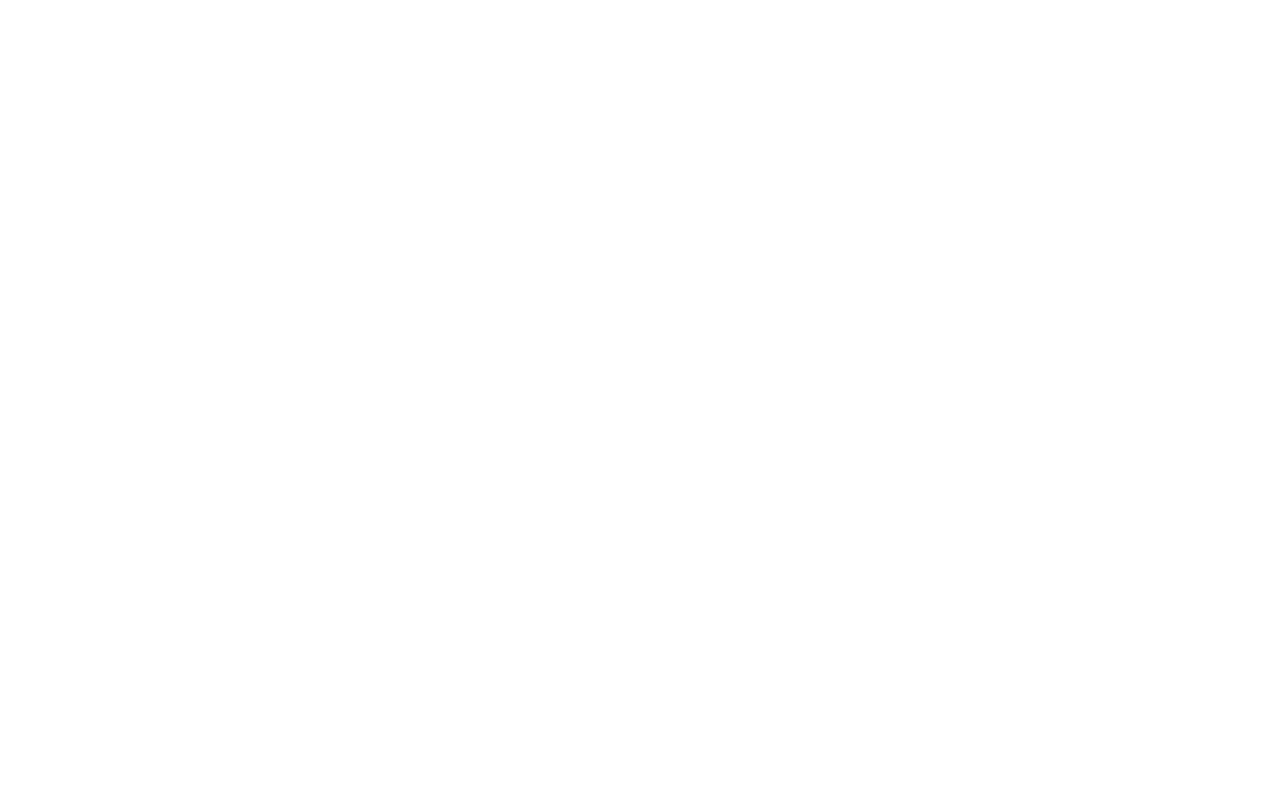
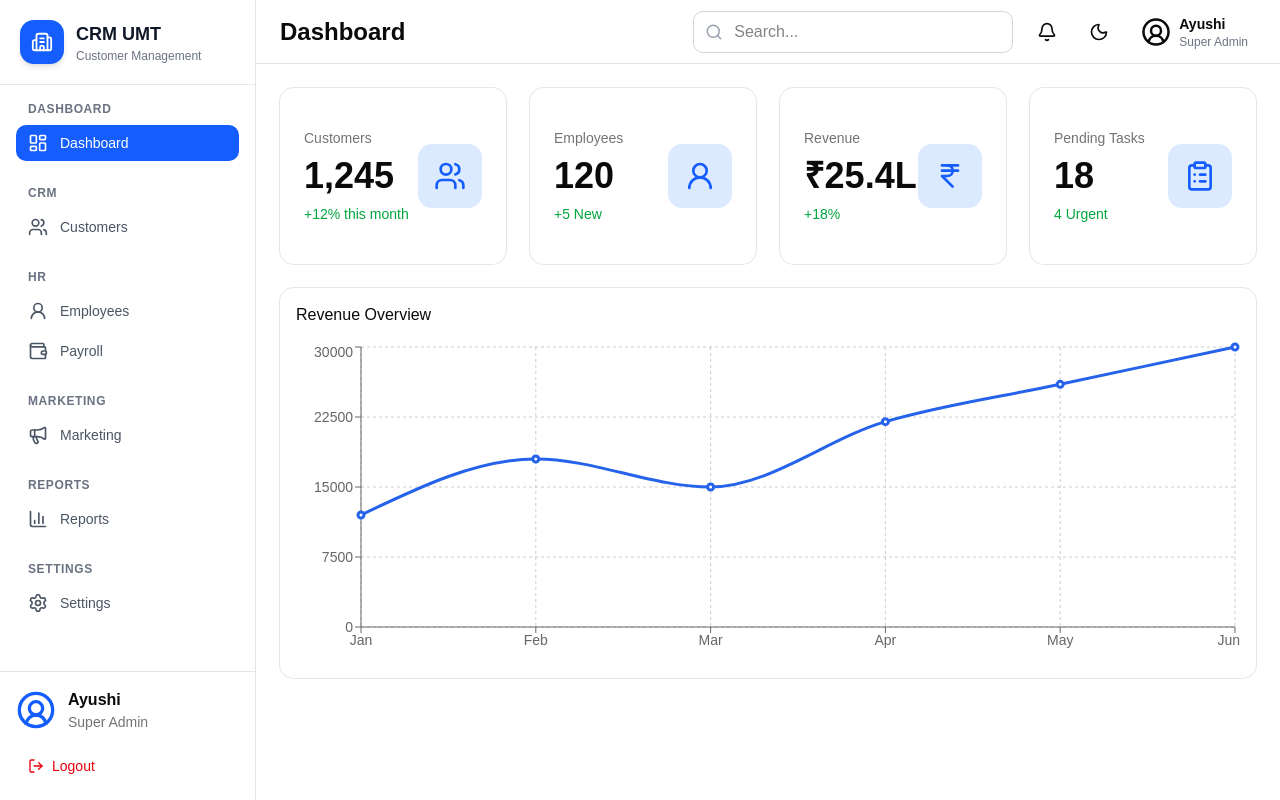
Before and after one commit to ayushiumt31-eng/crm-umt, a React (Vite) app in the folder frontend/: page /dashboard in a window 1280 px wide. Before the commit this address had no page. Built offline with nearby package versions, Linux system fonts and the light colour scheme.

Commit message:
Complete dashboard stats section

```diff
--- /dev/null
+++ b/frontend/src/components/dashboard/DashboardStats.tsx
@@ -0,0 +1,42 @@
+import {
+  Users,
+  UserRound,
+  IndianRupee,
+  ClipboardList,
+} from "lucide-react";
+
+import StatsCard from "./StatsCard";
+
+export default function DashboardStats() {
+  return (
+    <div className="grid gap-6 md:grid-cols-2 xl:grid-cols-4">
+      <StatsCard
+        title="Customers"
+        value="1,245"
+        icon={Users}
+        change="+12% this month"
+      />
+
+      <StatsCard
+        title="Employees"
+        value="120"
+        icon={UserRound}
+        change="+5 New"
+      />
+
+      <StatsCard
+        title="Revenue"
+        value="₹25.4L"
+        icon={IndianRupee}
+        change="+18%"
+      />
+
+      <StatsCard
+        title="Pending Tasks"
+        value="18"
+        icon={ClipboardList}
+        change="4 Urgent"
+      />
+    </div>
+  );
+}
--- /dev/null
+++ b/frontend/src/components/dashboard/QuickActions.tsx
@@ -0,0 +1,12 @@
+export default function QuickActions() {
+  return (
+    <div className="rounded-xl border border-gray-200 bg-white p-6 shadow-sm">
+      <h3 className="text-lg font-semibold text-gray-900">Quick Actions</h3>
+      <div className="mt-4 flex flex-wrap gap-3">
+        <button className="rounded-lg bg-blue-600 px-4 py-2 text-sm font-medium text-white">Add Customer</button>
+        <button className="rounded-lg bg-gray-100 px-4 py-2 text-sm font-medium text-gray-700">New Invoice</button>
+        <button className="rounded-lg bg-gray-100 px-4 py-2 text-sm font-medium text-gray-700">View Reports</button>
+      </div>
+    </div>
+  );
+}
--- /dev/null
+++ b/frontend/src/components/dashboard/RecentActivity.tsx
@@ -0,0 +1,21 @@
+const activities = [
+  { title: "New lead assigned", time: "10 min ago" },
+  { title: "Payment received", time: "1 hour ago" },
+  { title: "Invoice approved", time: "3 hours ago" },
+];
+
+export default function RecentActivity() {
+  return (
+    <div className="rounded-xl border border-gray-200 bg-white p-6 shadow-sm">
+      <h3 className="text-lg font-semibold text-gray-900">Recent Activity</h3>
+      <ul className="mt-4 space-y-3">
+        {activities.map((activity) => (
+          <li key={activity.title} className="flex items-center justify-between rounded-lg bg-gray-50 px-3 py-3">
+            <span className="text-sm text-gray-700">{activity.title}</span>
+            <span className="text-sm text-gray-500">{activity.time}</span>
+          </li>
+        ))}
+      </ul>
+    </div>
+  );
+}
--- /dev/null
+++ b/frontend/src/components/dashboard/RecentCustomers.tsx
@@ -0,0 +1,24 @@
+const customers = [
+  { name: "Ava Patel", email: "ava@company.com", status: "Active" },
+  { name: "Liam Chen", email: "liam@company.com", status: "Pending" },
+  { name: "Mina Ali", email: "mina@company.com", status: "Active" },
+];
+
+export default function RecentCustomers() {
+  return (
+    <div className="rounded-xl border border-gray-200 bg-white p-6 shadow-sm">
+      <h3 className="text-lg font-semibold text-gray-900">Recent Customers</h3>
+      <div className="mt-4 space-y-3">
+        {customers.map((customer) => (
+          <div key={customer.email} className="flex items-center justify-between rounded-lg bg-gray-50 px-3 py-3">
+            <div>
+              <p className="font-medium text-gray-800">{customer.name}</p>
+              <p className="text-sm text-gray-500">{customer.email}</p>
+            </div>
+            <span className="text-sm text-gray-600">{customer.status}</span>
+          </div>
+        ))}
+      </div>
+    </div>
+  );
+}
--- /dev/null
+++ b/frontend/src/components/dashboard/RevenueChart.tsx
@@ -0,0 +1,53 @@
+import {
+  LineChart,
+  Line,
+  XAxis,
+  YAxis,
+  Tooltip,
+  CartesianGrid,
+  ResponsiveContainer,
+} from "recharts";
+
+import { Card, CardContent, CardHeader, CardTitle } from "@/components/ui/card";
+
+const data = [
+  { month: "Jan", revenue: 12000 },
+  { month: "Feb", revenue: 18000 },
+  { month: "Mar", revenue: 15000 },
+  { month: "Apr", revenue: 22000 },
+  { month: "May", revenue: 26000 },
+  { month: "Jun", revenue: 30000 },
+];
+
+export default function RevenueChart() {
+  return (
+    <Card>
+      <CardHeader>
+        <CardTitle>Revenue Overview</CardTitle>
+      </CardHeader>
+
+      <CardContent>
+        <div className="h-80">
+          <ResponsiveContainer width="100%" height="100%">
+            <LineChart data={data}>
+              <CartesianGrid strokeDasharray="3 3" />
+
+              <XAxis dataKey="month" />
+
+              <YAxis />
+
+              <Tooltip />
+
+              <Line
+                type="monotone"
+                dataKey="revenue"
+                stroke="#2563eb"
+                strokeWidth={3}
+              />
+            </LineChart>
+          </ResponsiveContainer>
+        </div>
+      </CardContent>
+    </Card>
+  );
+}
--- /dev/null
+++ b/frontend/src/components/dashboard/SalesChart.tsx
@@ -0,0 +1,15 @@
+export default function SalesChart() {
+  return (
+    <div className="rounded-xl border border-gray-200 bg-white p-6 shadow-sm">
+      <div className="mb-4 flex items-center justify-between">
+        <h3 className="text-lg font-semibold text-gray-900">Sales Activity</h3>
+        <span className="text-sm text-gray-500">This week</span>
+      </div>
+      <div className="flex h-48 items-end gap-3">
+        {[30, 50, 42, 70, 60, 82].map((height, index) => (
+          <div key={index} className="flex-1 rounded-t-lg bg-emerald-500" style={{ height: `${height}%` }} />
+        ))}
+      </div>
+    </div>
+  );
+}
--- /dev/null
+++ b/frontend/src/components/dashboard/StatsCard.tsx
@@ -0,0 +1,38 @@
+import { Card, CardContent } from "@/components/ui/card";
+import type { LucideIcon } from "lucide-react";
+
+interface Props {
+  title: string;
+  value: string;
+  change: string;
+  icon: LucideIcon;
+}
+
+export default function StatsCard({
+  title,
+  value,
+  change,
+  icon: Icon,
+}: Props) {
+  return (
+    <Card className="transition-all hover:shadow-lg hover:-translate-y-1">
+      <CardContent className="flex items-center justify-between p-6">
+        <div>
+          <p className="text-sm text-muted-foreground">{title}</p>
+
+          <h2 className="mt-2 text-4xl font-bold">
+            {value}
+          </h2>
+
+          <p className="mt-2 text-sm text-green-600">
+            {change}
+          </p>
+        </div>
+
+        <div className="rounded-xl bg-blue-100 p-4">
+          <Icon className="h-8 w-8 text-blue-600" />
+        </div>
+      </CardContent>
+    </Card>
+  );
+}
--- /dev/null
+++ b/frontend/src/components/dashboard/StatsGrid.tsx
@@ -0,0 +1,19 @@
+import { DollarSign, Users, ShoppingCart, TrendingUp } from "lucide-react";
+import StatsCard from "./StatsCard";
+
+const stats = [
+  { title: "Total Revenue", value: "$24,500", change: "+12.5%", icon: DollarSign },
+  { title: "Active Customers", value: "1,284", change: "+8.2%", icon: Users },
+  { title: "Open Orders", value: "96", change: "-3.1%", icon: ShoppingCart },
+  { title: "Avg. Conversion", value: "4.8%", change: "+1.4%", icon: TrendingUp },
+];
+
+export default function StatsGrid() {
+  return (
+    <div className="grid gap-4 md:grid-cols-2 xl:grid-cols-4">
+      {stats.map((stat) => (
+        <StatsCard key={stat.title} {...stat} />
+      ))}
+    </div>
+  );
+}
--- /dev/null
+++ b/frontend/src/components/data/dashboard.ts
@@ -0,0 +1,33 @@
+import {
+  Users,
+  UserRound,
+  IndianRupee,
+  ClipboardList,
+} from "lucide-react";
+
+export const stats = [
+  {
+    title: "Customers",
+    value: "1,245",
+    change: "+12% this month",
+    icon: Users,
+  },
+  {
+    title: "Employees",
+    value: "120",
+    change: "+5 New",
+    icon: UserRound,
+  },
+  {
+    title: "Revenue",
+    value: "₹25.4L",
+    change: "+18%",
+    icon: IndianRupee,
+  },
+  {
+    title: "Pending Tasks",
+    value: "18",
+    change: "4 Urgent",
+    icon: ClipboardList,
+  },
+];
--- /dev/null
+++ b/frontend/src/components/ui/card.tsx
@@ -0,0 +1,103 @@
+import * as React from "react"
+
+import { cn } from "@/lib/utils"
+
+function Card({
+  className,
+  size = "default",
+  ...props
+}: React.ComponentProps<"div"> & { size?: "default" | "sm" }) {
+  return (
+    <div
+      data-slot="card"
+      data-size={size}
+      className={cn(
+        "group/card flex flex-col gap-(--card-spacing) overflow-hidden rounded-xl bg-card py-(--card-spacing) text-sm text-card-foreground ring-1 ring-foreground/10 [--card-spacing:--spacing(4)] has-data-[slot=card-footer]:pb-0 has-[>img:first-child]:pt-0 data-[size=sm]:[--card-spacing:--spacing(3)] data-[size=sm]:has-data-[slot=card-footer]:pb-0 *:[img:first-child]:rounded-t-xl *:[img:last-child]:rounded-b-xl",
+        className
+      )}
+      {...props}
+    />
+  )
+}
+
+function CardHeader({ className, ...props }: React.ComponentProps<"div">) {
+  return (
+    <div
+      data-slot="card-header"
+      className={cn(
+        "group/card-header @container/card-header grid auto-rows-min items-start gap-1 rounded-t-xl px-(--card-spacing) has-data-[slot=card-action]:grid-cols-[1fr_auto] has-data-[slot=card-description]:grid-rows-[auto_auto] [.border-b]:pb-(--card-spacing)",
+        className
+      )}
+      {...props}
+    />
+  )
+}
+
+function CardTitle({ className, ...props }: React.ComponentProps<"div">) {
+  return (
+    <div
+      data-slot="card-title"
+      className={cn(
+        "font-heading text-base leading-snug font-medium group-data-[size=sm]/card:text-sm",
+        className
+      )}
+      {...props}
+    />
+  )
+}
+
+function CardDescription({ className, ...props }: React.ComponentProps<"div">) {
+  return (
+    <div
+      data-slot="card-description"
+      className={cn("text-sm text-muted-foreground", className)}
+      {...props}
+    />
+  )
+}
+
+function CardAction({ className, ...props }: React.ComponentProps<"div">) {
+  return (
+    <div
+      data-slot="card-action"
+      className={cn(
+        "col-start-2 row-span-2 row-start-1 self-start justify-self-end",
+        className
+      )}
+      {...props}
+    />
+  )
+}
+
+function CardContent({ className, ...props }: React.ComponentProps<"div">) {
+  return (
+    <div
+      data-slot="card-content"
+      className={cn("px-(--card-spacing)", className)}
+      {...props}
+    />
+  )
+}
+
+function CardFooter({ className, ...props }: React.ComponentProps<"div">) {
+  return (
+    <div
+      data-slot="card-footer"
+      className={cn(
+        "flex items-center rounded-b-xl border-t bg-muted/50 p-(--card-spacing)",
+        className
+      )}
+      {...props}
+    />
+  )
+}
+
+export {
+  Card,
+  CardHeader,
+  CardFooter,
+  CardTitle,
+  CardAction,
+  CardDescription,
+  CardContent,
+}
--- a/frontend/src/pages/dashboard/Dashboard.tsx
+++ b/frontend/src/pages/dashboard/Dashboard.tsx
@@ -1,3 +1,11 @@
+import DashboardStats from "@/components/dashboard/DashboardStats";
+import RevenueChart from "@/components/dashboard/RevenueChart";
+
 export default function Dashboard() {
-  return <h1>Dashboard Page</h1>;
+  return (
+    <div className="space-y-6">
+      <DashboardStats />
+      <RevenueChart />
+    </div>
+  );
 }
--- a/frontend/src/routes/AppRoutes.tsx
+++ b/frontend/src/routes/AppRoutes.tsx
@@ -26,7 +26,7 @@
 
         <Route element={<ProtectedRoute />}>
           <Route element={<DashboardLayout />}>
-            <Route path="/" element={<Dashboard />} />
+            <Route path="/dashboard" element={<Dashboard />} />
             <Route path="/customers" element={<Customers />} />
             <Route path="/employees" element={<Employees />} />
             <Route path="/payroll" element={<Payroll />} />
```
